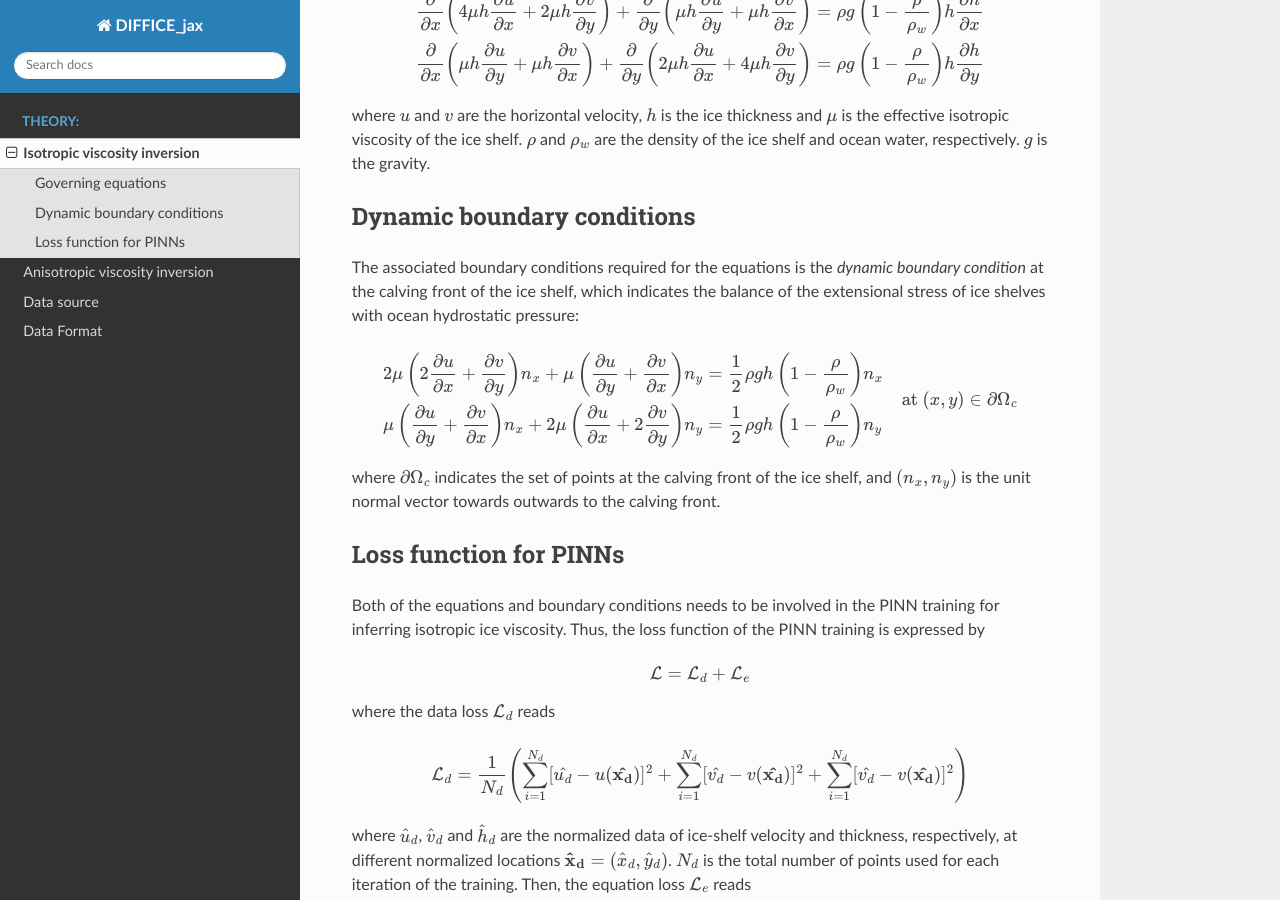
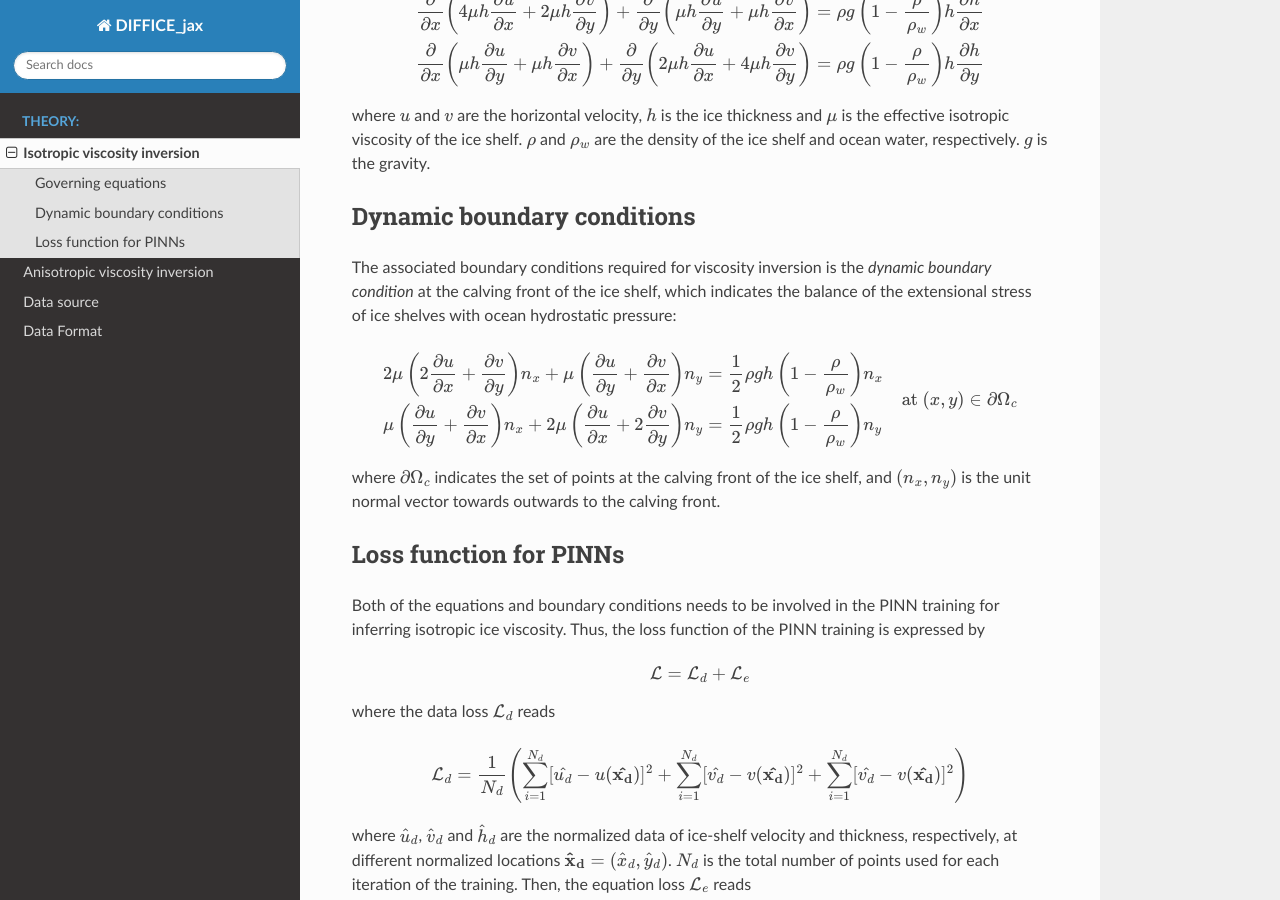
Before and after one commit to YaoGroup/DIFFICE_jax, a Sphinx documentation site: the page built from docs/source/Isotropic.md, in a window 1280 px wide and 900 px high, scrolled down 345 px. Built offline with Sphinx 7.4.7 and the Read the Docs theme 3.1.0, drawn with Linux system fonts in a browser that asks for light colours.

Commit message:
Update Isotropic.md

```diff
--- a/docs/source/Isotropic.md
+++ b/docs/source/Isotropic.md
@@ -17,7 +17,7 @@ where $u$ and $v$ are the horizontal velocity, $h$ is the ice thickness and $\mu
 
 ## Dynamic boundary conditions
 
-The associated boundary conditions required for the equations is the *dynamic boundary condition* at the calving front of the ice shelf, which indicates the balance of the extensional stress of ice shelves with ocean hydrostatic pressure:
+The associated boundary conditions required for viscosity inversion is the *dynamic boundary condition* at the calving front of the ice shelf, which indicates the balance of the extensional stress of ice shelves with ocean hydrostatic pressure:
 
 $$\begin{array}{l}
 \displaystyle 2\mu \left(2\frac{\partial u}{\partial x} + \frac{\partial v}{\partial y} \right) n_x
```
